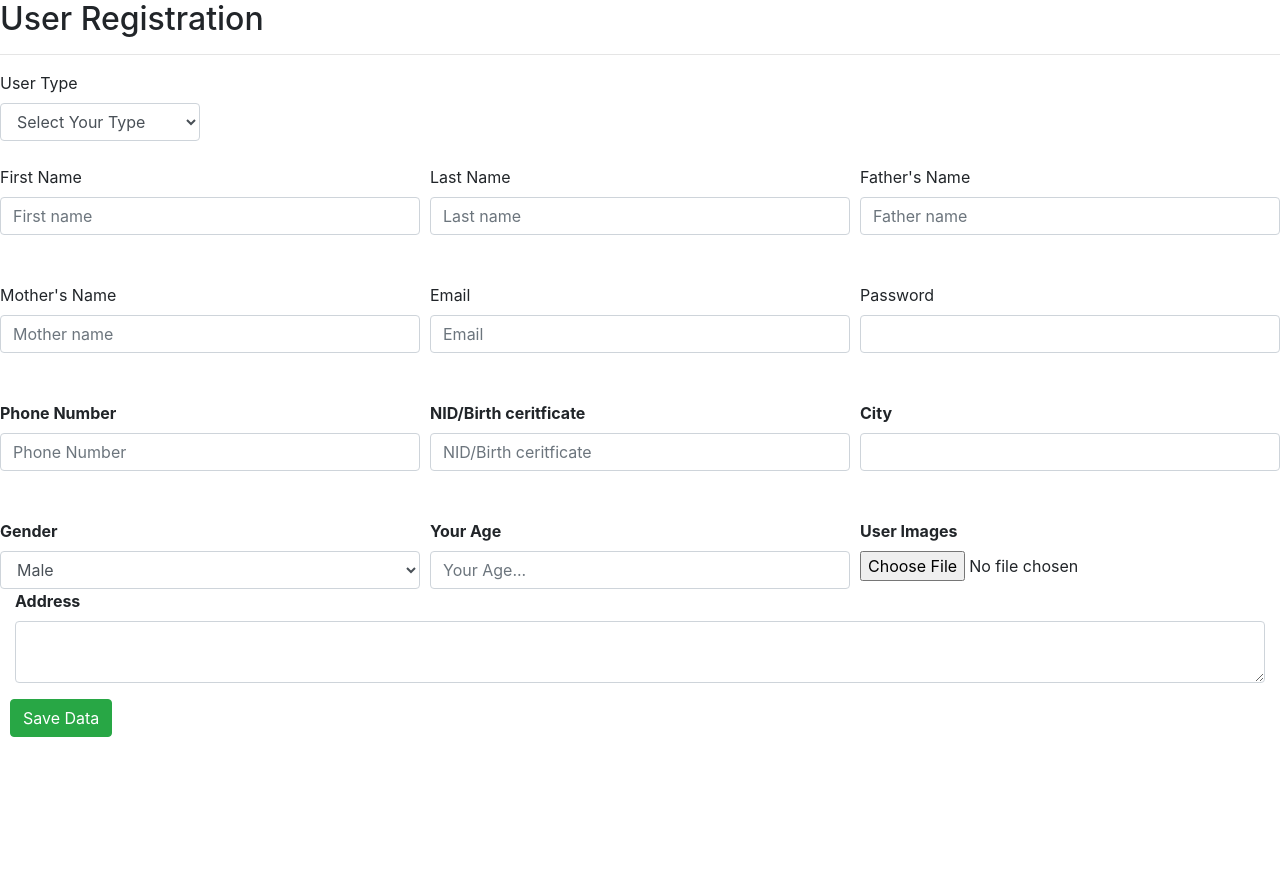
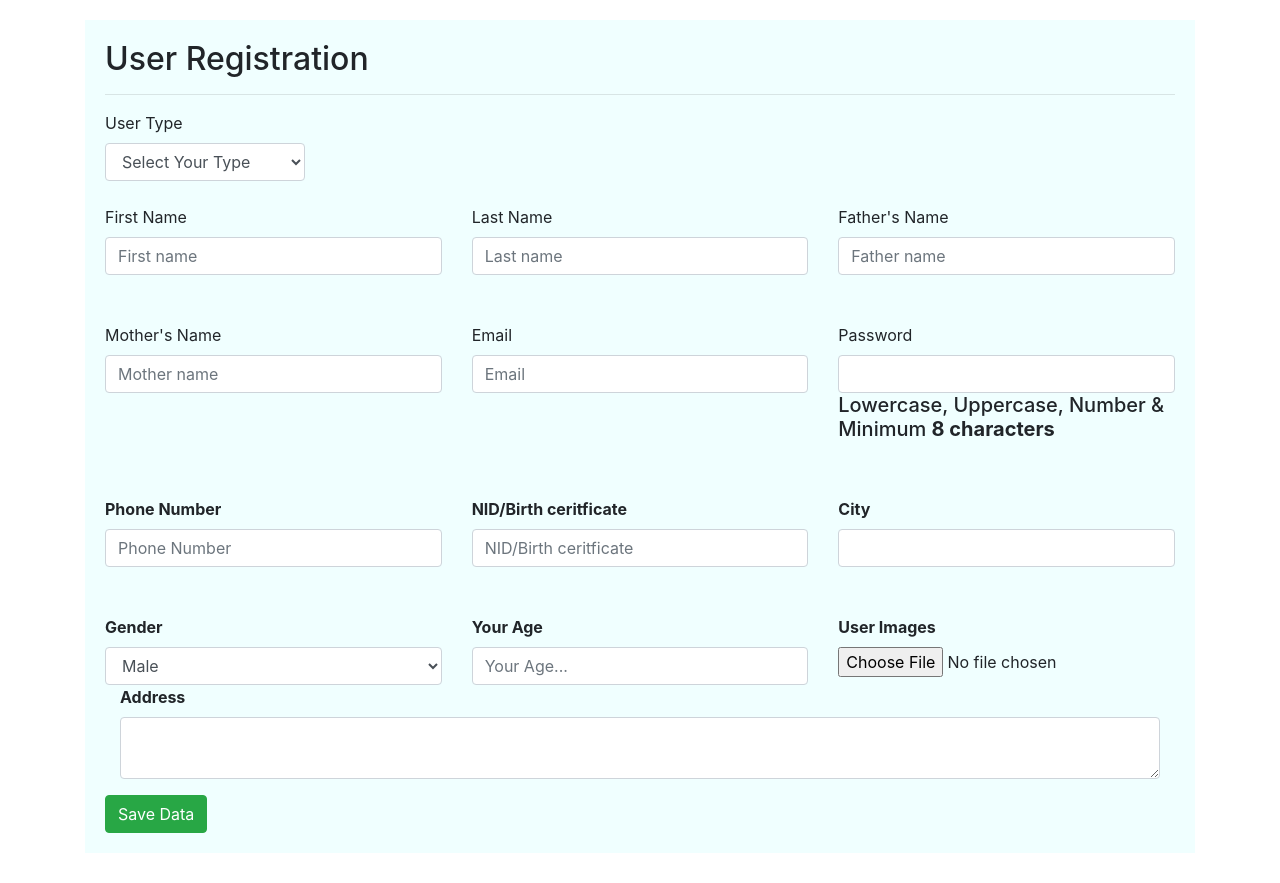
Before and after one commit to cseakkas/Patient-Management, a Django app: page /registration/ in a window 1280 px wide. Before the commit the page ends 737 px from the top, so only its background shows below. Run offline with Django 3.2, Linux system fonts and the light colour scheme; data comes from the database, SQL or seed files in the repository; some libraries are stand-ins or nearby versions.

Commit message:
Update code

```diff
--- a/doctor_app/patient_views.py
+++ b/doctor_app/patient_views.py
@@ -142,9 +142,11 @@ def my_prescription(request):
 def my_test_list(request):
 	if request.session['user_id'] == False:
 		return redirect('/')
-	# my_test = models.PatientTest.objects.raw(patient_name_id = request.session['userid'])
+
 	patient_id = request.session['user_id']
-	my_test = models.MedicalTests.objects.filter(id=patient_id)
+	my_test = models.PatientTest.objects.filter(patient_name_id = patient_id)
+
+	# my_test = models.MedicalTests.objects.filter(id=patient_id)
 	context = {
 		'my_test':my_test,
 	}
--- a/doctor_app/templates/registration.html
+++ b/doctor_app/templates/registration.html
@@ -11,48 +11,15 @@
 <body>
 
   <style>
-    /* Style the container for inputs */
-    .container {
-      background-color: #f1f1f1;
-      padding: 20px;
-    }
-
-    /* The message box is shown when the user clicks on the password field */
-    #message {
-      display:none;
-      background: #f1f1f1;
-      color: #000;
-      position: relative;
-      padding: 3px;
-    }
-
-    #message span {
-      font-size: 11px;
-    }
-
-    /* Add a green text color and a checkmark when the requirements are right */
-    .valid {
-      color: green;
-    }
-
-    .valid:before {
-      position: relative;
-      left: -5px;
-      content: "";
-    }
-
-    /* Add a red text color and an "x" when the requirements are wrong */
-    .invalid {
-      color: red;
-    }
-
-    .invalid:before {
-      position: relative;
-      left: -5px;
-      content: "";
+    .registration_page{
+      background-color: azure;
+      padding:20px;
+      margin-top: 20px;
     }
   </style>
 
+  <form method="post" enctype="multipart/form-data"> {% csrf_token %}
+ <div class="container">
     <div class="registration_page" style="margin-bottom:30px;overflow: hidden;">
       {% if messages %}
         <div class="messages">
@@ -63,8 +30,8 @@
         </div>
       {% endif %}
       <h2>User Registration</h2> <hr>
-    <form method="post" enctype="multipart/form-data"> {% csrf_token %}
-        <div class="form-row">
+
+          <div class="row">
               <div class="col-md-12">
                 <label>User Type</label>
                   <select name="usertype" class="form-control"  id="mySelect" onchange="myFunction()" style="width: 200px;">
@@ -78,7 +45,7 @@
             </div>
           </div>
 
-        <div class="form-row">
+          <div class="row">
             <div class="col-md-4">
               <label>First Name</label>
               <input type="text" class="form-control" name="first_name" placeholder="First name"> <br>
@@ -94,7 +61,7 @@
             </div>
           </div>
           <br>
-        <div class="form-row">
+          <div class="row">
             <div class="col-md-4">
               <label>Mother's Name</label>
               <input type="text" class="form-control" name="mother_name" placeholder="Mother name" autocomplete="off">
@@ -115,7 +82,7 @@
           </div>
 
           <br>
-        <div class="form-row">
+          <div class="row">
             <div class="col-md-4">
               <label>Phone Number</label>
               <input type="text" class="form-control" name="phone" placeholder="Phone Number" autocomplete="off">
@@ -131,7 +98,7 @@
           </div>
           <br>
 
-      <div class="form-row">
+        <div class="row">
           <div class="col-sm-4">
               <label for="">Gender</label>
             <select class="form-control" name="gender">
@@ -155,7 +122,7 @@
         </div>
 
         <!-- for Doctor -->
-        <div class="form-row" id="doctor_or_phathologist">
+          <div class="row" id="doctor_or_phathologist">
             <div class="col-md-4">
               <label>Designation</label>
               <input type="text" class="form-control" name="designation" placeholder="Designation">
@@ -202,7 +169,7 @@
             </div>
           </div>
 
-        <div class="form-row" id="for_pharmacy">
+          <div class="row" id="for_pharmacy">
             <div class="form-group col-md-6">
               <label>Pharmacy Name</label>
               <input type="text" class="form-control" name="pharmacy_name" placeholder="parmacy Name">
@@ -214,17 +181,16 @@
             </div>
           </div>
 
-        <div class="form-row col-sm-12">
+          <div class="row col-sm-12">
               <br>
             <input type="submit" class="btn btn-success" value="Save Data" />
           </div>
 
+  </div>
+</div>
 
 
 </form>
-  </div>
-
-
 
 
 
```
Also changed, not shown: Login Access/login access.txt (added, +18 -0 lines), doctor_app/templates/patient/my_test_list.html (+4 -3 lines), 11 other files. Lines whose indentation alone changed are shown as unchanged.
